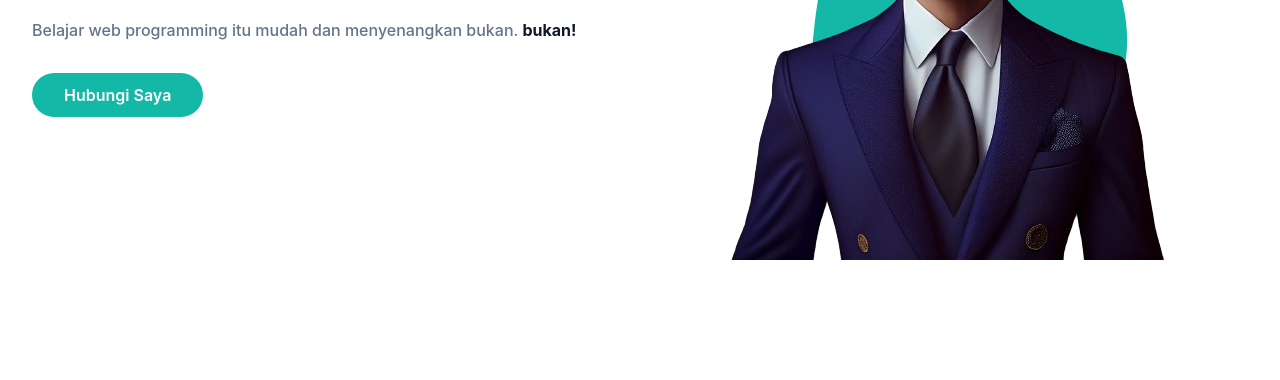
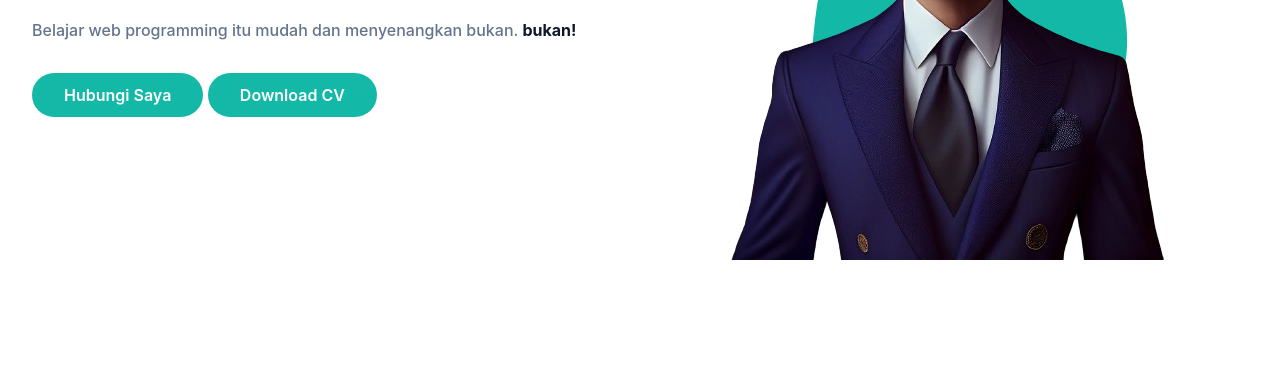
Before and after one commit to Adityarhmts/Portfolio-Adityarhmts, a website: page index.html in a window 1280 px wide. Shown: the part 420-800 px from the top of the page. Drawn offline with Linux system fonts and the light colour scheme.

Commit message:
Update index.html

```diff
--- a/index.html
+++ b/index.html
@@ -84,7 +84,7 @@
             <a href="https://api.whatsapp.com/send?phone=6289678889791&text=Halo%20Aditya%0ASaya%20ingin%20Mengajak%20Kamu%20Join%20Di%20Perusahaan%20Kami" target="_blank" class="rounded-full bg-primary py-3 px-8 text-base font-semibold text-white transition duration-300 ease-in-out hover:opacity-80 hover:shadow-lg">Hubungi Saya</a>
 
 
-            <!-- <a href="/dist/img/pdf/CV ADITYA RAHMAT SAPUTRA.pdf" download class="rounded-full bg-primary py-3 px-8 text-base font-semibold text-white transition duration-300 ease-in-out hover:opacity-80 hover:shadow-lg">Download CV</a> -->
+            <a href="/dist/img/pdf/CV ADITYA RAHMAT SAPUTRA.pdf" download class="rounded-full bg-primary py-3 px-8 text-base font-semibold text-white transition duration-300 ease-in-out hover:opacity-80 hover:shadow-lg">Download CV</a>
           </div>
           <div class="w-full self-end px-4 lg:w-1/2">
             <div class="relative mt-10 lg:right-0 lg:mt-9">
```
